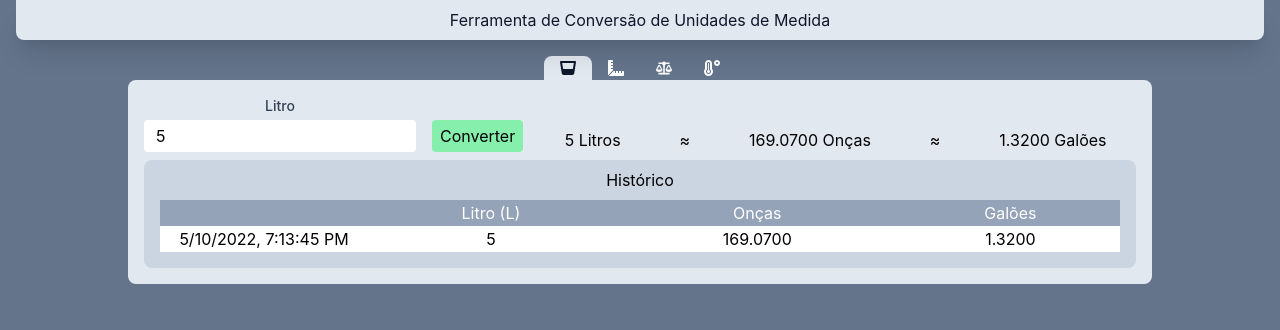
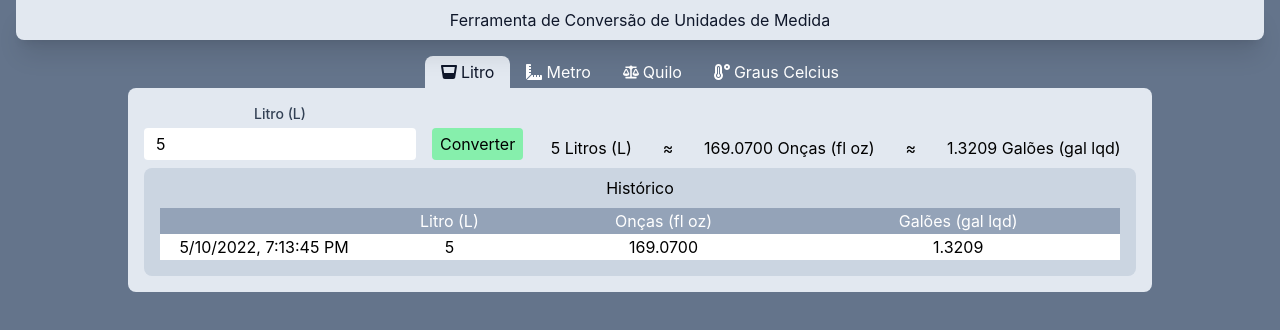
Before and after one commit to andrevtlopes/desafio-react-n2, a React (Create React App) app: page / in a window 1280 px wide. Both pictures are taken after typing "5" into the empty fields and a click on the button "Converter". Shown: the top 330 px of the page. Built offline with nearby package versions, Linux system fonts and the light colour scheme.

Commit message:
feat: add symbol to units

```diff
--- a/src/App.css
+++ /dev/null
@@ -1,38 +0,0 @@
-.App {
-  text-align: center;
-}
-
-.App-logo {
-  height: 40vmin;
-  pointer-events: none;
-}
-
-@media (prefers-reduced-motion: no-preference) {
-  .App-logo {
-    animation: App-logo-spin infinite 20s linear;
-  }
-}
-
-.App-header {
-  background-color: #282c34;
-  min-height: 100vh;
-  display: flex;
-  flex-direction: column;
-  align-items: center;
-  justify-content: center;
-  font-size: calc(10px + 2vmin);
-  color: white;
-}
-
-.App-link {
-  color: #61dafb;
-}
-
-@keyframes App-logo-spin {
-  from {
-    transform: rotate(0deg);
-  }
-  to {
-    transform: rotate(360deg);
-  }
-}
--- a/src/App.tsx
+++ b/src/App.tsx
@@ -1,4 +1,3 @@
-import './App.css';
 import Container from './components/Container';
 import Convert from './components/Convert';
 import Header from './components/Header';
@@ -23,7 +22,7 @@ function App() {
                                 selectedClassName='tab-active'
                             >
                                 <tab.icon></tab.icon>
-                                {tab.name}
+                                {tab.unit.name}
                             </Tab>
                         ))}
                     </TabList>
--- a/src/components/Container.tsx
+++ b/src/components/Container.tsx
@@ -6,7 +6,7 @@ type Props = {
 
 function Container({ children }: Props) {
   return (
-    <div className="max-w-screen-lg px-2 mx-auto mt-4 lg:px-0">
+    <div className='max-w-screen-lg px-2 mx-auto mt-4 lg:px-0'>
         {children}
     </div>
   )
--- a/src/components/Convert.tsx
+++ b/src/components/Convert.tsx
@@ -44,37 +44,42 @@ function Convert({ unit, measures }: Props) {
         if (list) return;
 
         storage.init(unit.name, []);
-      }, []);
-
+    }, []);
 
     return (
         <div className='flex items-end gap-3'>
             <form className='flex items-end gap-4'>
-                <label className="flex flex-col gap-1">
-                <span className="block text-sm font-medium text-slate-700">{unit.name}</span>
-                <input
-                    type='number'
-                    ref={input}
-                    className='px-3 py-1 rounded'
-                    />
-                    </label>
-                <button
-                    type='submit'
-                    onClick={calculate}
-                    className='px-2 py-1 bg-green-300 rounded hover:bg-green-400'
-                >
+                <label className='form'>
+                    <span>{unit.name} ({unit.symbol})</span>
+                    <input type='number' ref={input} />
+                </label>
+                <button type='submit' onClick={calculate} className='btn'>
                     Converter
                 </button>
             </form>
             <div className='flex justify-around w-full'>
-                {input.current?.value && <><span>{plural(parseFloat(input.current?.value || '0'), unit.name, true)}</span>
-                    <span>≈</span>
-                    {converted.map<React.ReactNode>((c, idx) => (
-                        <span key={idx}>
-                            {c ?? 0} {measures?.[idx]?.name}
+                {input.current?.value && (
+                    <>
+                        <span>
+                            {plural(
+                                parseFloat(input.current?.value || '0'),
+                                unit.name,
+                                true
+                            )} {' '}
+                            ({unit.symbol})
                         </span>
-                    )).reduce((prev, curr) => [prev, '≈', curr])}</>}
-                </div>
+                        <span>≈</span>
+                        {converted
+                            .map<React.ReactNode>((c, idx) => (
+                                <span key={idx}>
+                                    {c ?? 0} {measures?.[idx]?.name} {' '}
+                                    ({measures?.[idx]?.symbol})
+                                </span>
+                            ))
+                            .reduce((prev, curr) => [prev, '≈', curr])}
+                    </>
+                )}
+            </div>
         </div>
     );
 }
--- a/src/components/HistoryTable.tsx
+++ b/src/components/HistoryTable.tsx
@@ -10,19 +10,19 @@ type Props = {
 
 export default function HistoryTable({ unit, list, measures }: Props) {
     return (
-        <table className='w-full border-collapse rounded table-auto'>
-            <thead className='text-white bg-slate-400'>
+        <table className='history-table'>
+            <thead>
                 <tr>
                     <td></td>
                     <td>{unit.name} ({unit.symbol})</td>
                     {measures.map((measure, idx) => (
-                        <td key={idx}>{measure.name}</td>
+                        <td key={idx}>{measure.name} ({measure.symbol})</td>
                     ))}
                 </tr>
             </thead>
             <tbody>
                 {list?.map((item: any, idx) => (
-                    <tr key={idx} className='odd:bg-white even:bg-slate-100'>
+                    <tr key={idx}>
                         <td className='w-52'>
                             {new Date(item.timestamp).toLocaleString()}
                         </td>
--- a/src/index.css
+++ b/src/index.css
@@ -18,6 +18,34 @@
     @apply flex flex-col justify-between w-full gap-2 p-4 text-center rounded-lg bg-slate-200;
 }
 
+.btn {
+    @apply px-2 py-1 bg-green-300 rounded hover:bg-green-400;
+}
+
+.form {
+    @apply flex flex-col gap-1;
+}
+
+.form > span {
+    @apply block text-sm font-medium text-slate-700;
+}
+
+.form > input {
+    @apply px-3 py-1 rounded;
+}
+
+.history-table {
+    @apply w-full border-collapse rounded table-auto;
+}
+
+.history-table > thead {
+    @apply text-white bg-slate-400;
+}
+
+.history-table > tbody > tr {
+    @apply odd:bg-white even:bg-slate-100;
+}
+
 body {
     margin: 0;
     font-family: -apple-system, BlinkMacSystemFont, 'Segoe UI', 'Roboto',
--- a/src/types/tabs.ts
+++ b/src/types/tabs.ts
@@ -28,7 +28,7 @@ const tabs: ITabs = {
         icon: FaGlassWhiskey,
         measures: [
             { name: 'Onças', symbol: 'fl oz', ratio: 33.814 },
-            { name: 'Galões',  symbol: 'fl oz', ratio: 0.264 },
+            { name: 'Galões',  symbol: 'gal lqd', ratio: 0.26417 },
     ]},
     meter: {
         unit: {
@@ -37,19 +37,19 @@ const tabs: ITabs = {
         },
         icon: FaRulerCombined,
         measures: [
-            { name: 'Milhas', symbol: 'fl oz', ratio: 0.00062137 },
-            { name: 'Pés', symbol: 'fl oz', ratio: 3.2808 },
+            { name: 'Milhas', symbol: 'mi', ratio: 0.00062137 },
+            { name: 'Pés', symbol: 'ft', ratio: 3.2808 },
         ]
     },
     kilo: {
         unit: {
             name: 'Quilo',
-            symbol: 'Kg'
+            symbol: 'kg'
         },
         icon: FaBalanceScale,
         measures: [
-            { name: 'Libras', symbol: 'fl oz', ratio: 2.2046 },
-            { name: 'Onças', symbol: 'fl oz', ratio: 35.274 },
+            { name: 'Libras', symbol: 'lb', ratio: 2.2046 },
+            { name: 'Onças', symbol: 'oz', ratio: 35.274 },
         ]
     },
     celsius: {
@@ -59,8 +59,8 @@ const tabs: ITabs = {
         },
         icon: FaTemperatureHigh,
         measures: [
-            { name: 'Kelvin', symbol: 'fl oz', formula: (celsius: number) => celsius + 273 },
-            { name: 'Fahrenheit', symbol: 'fl oz', formula: (celsius: number) => (1.8 * celsius) + 32 },
+            { name: 'Kelvin', symbol: 'K', formula: (celsius: number) => celsius + 273.15 },
+            { name: 'Fahrenheit', symbol: 'ºF', formula: (celsius: number) => (1.8 * celsius) + 32 },
         ]
     },
 };
```
Also changed, not shown: src/logo.svg (deleted).
